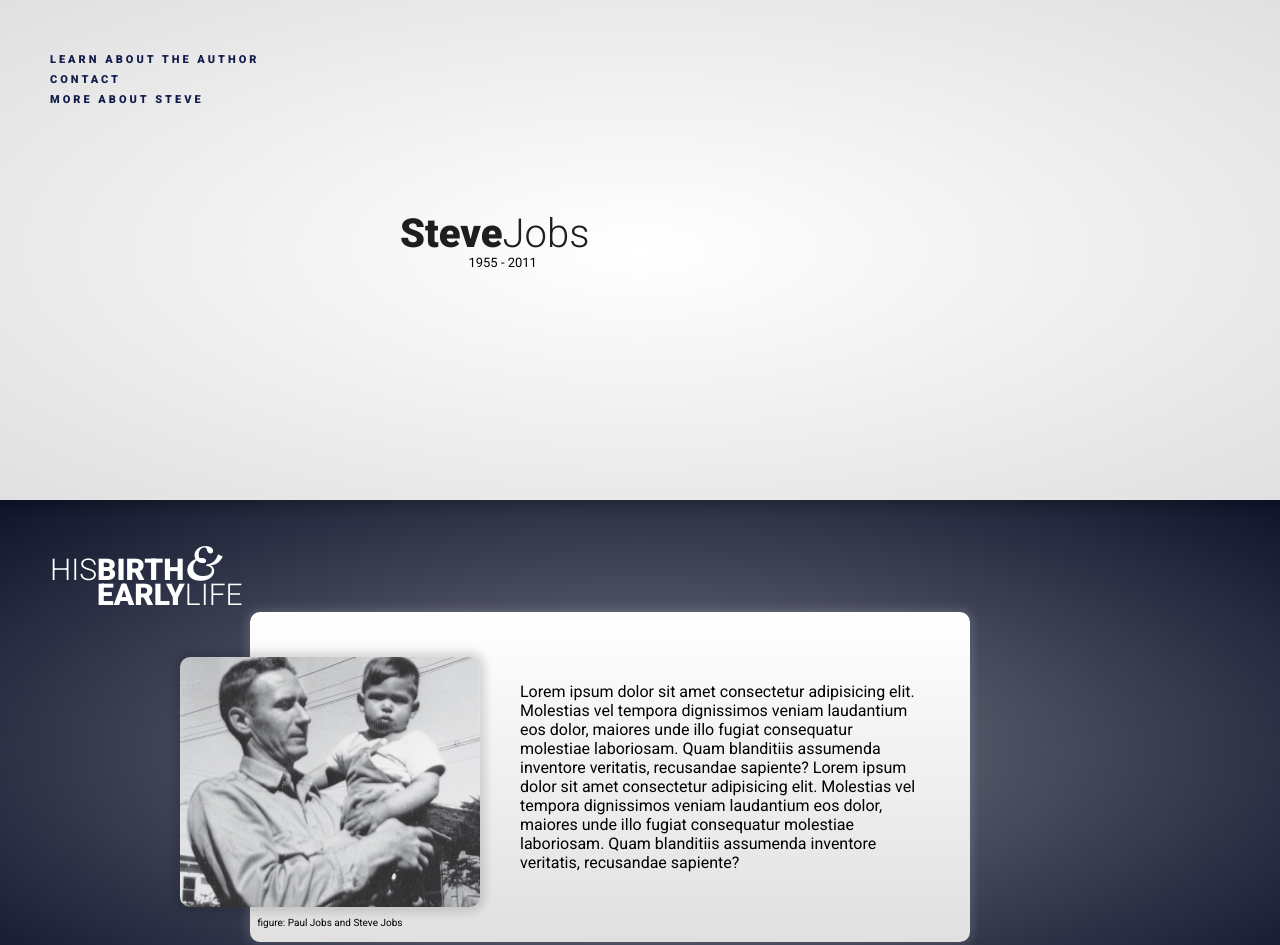
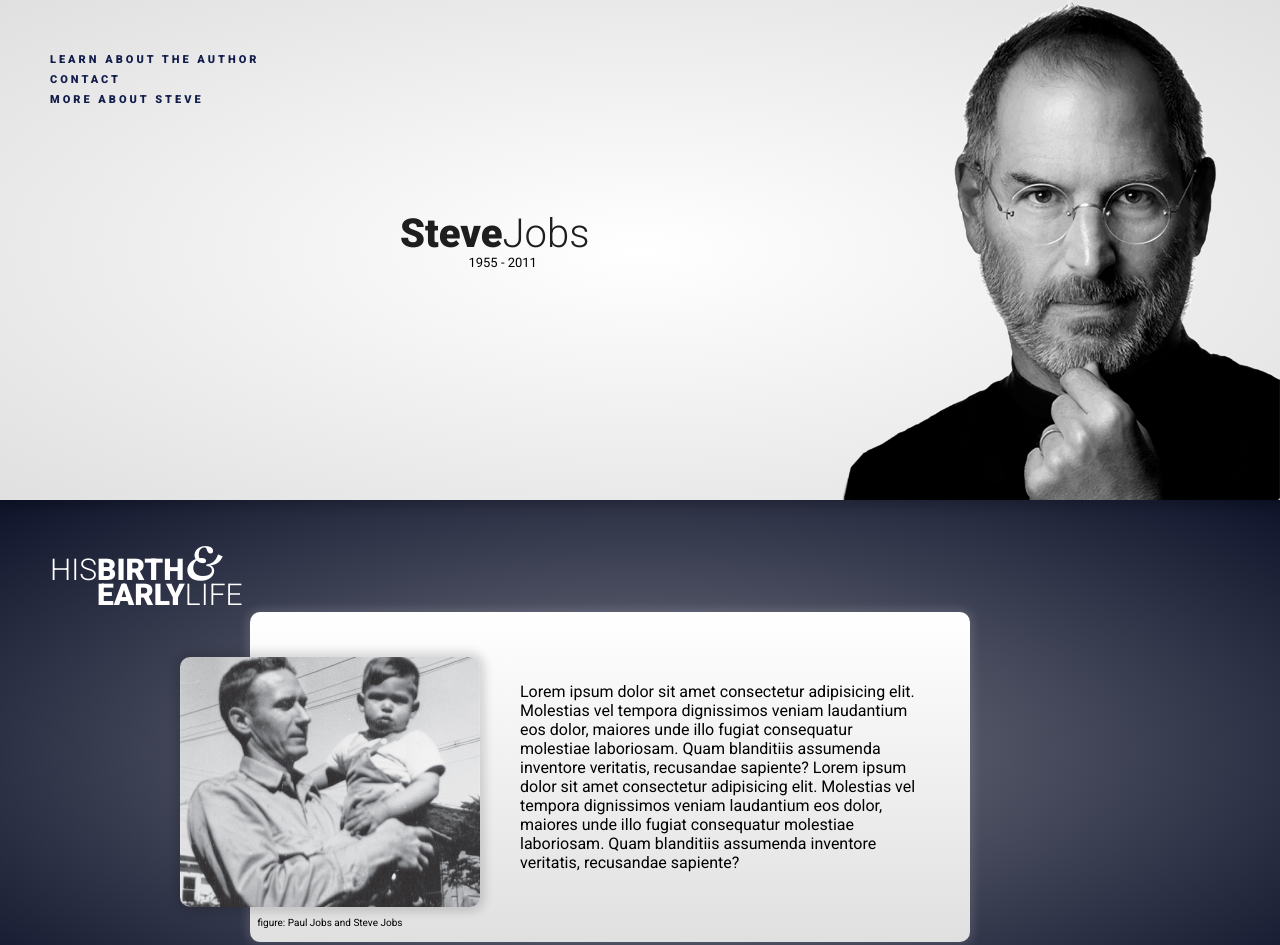
Before and after one commit to tahsinttalha/fcc-tribute-site, a plain HTML site: page index.html in a window 1280 px wide. Shown: the top 945 px of the page. Drawn offline with Linux system fonts and the light colour scheme.

Commit message:
Update styles.css
Removed 'img/' since the image is directly on github

```diff
--- a/styles.css
+++ b/styles.css
@@ -38,11 +38,10 @@ header li {
 }
 
 #hero-section {
-    background: url(img/hero_bg.png);
     background-size: contain;
     background-repeat: no-repeat;
     background-position: right;
-    background-image: url(img/hero_bg.png), radial-gradient(#fff, #e0e0e0);
+    background-image: url(hero_bg.png), radial-gradient(#fff, #e0e0e0);
     width: 100%;
     height: 500px;
     filter: grayscale(100%);
```
